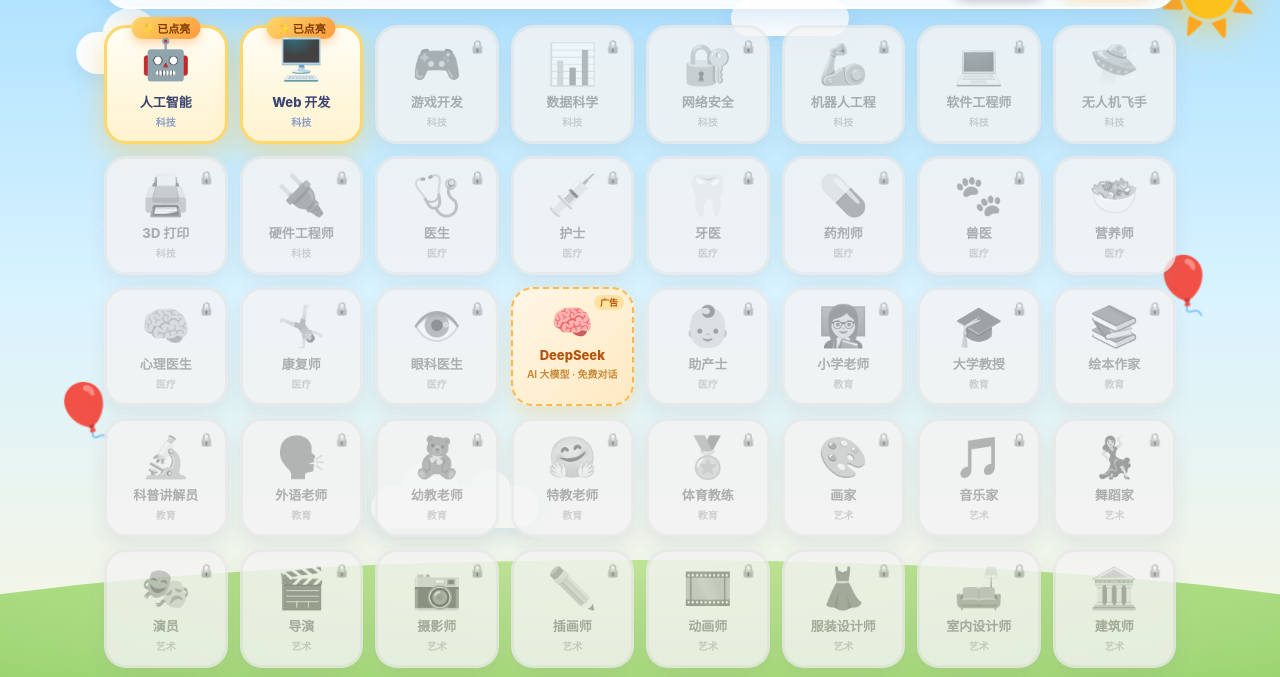
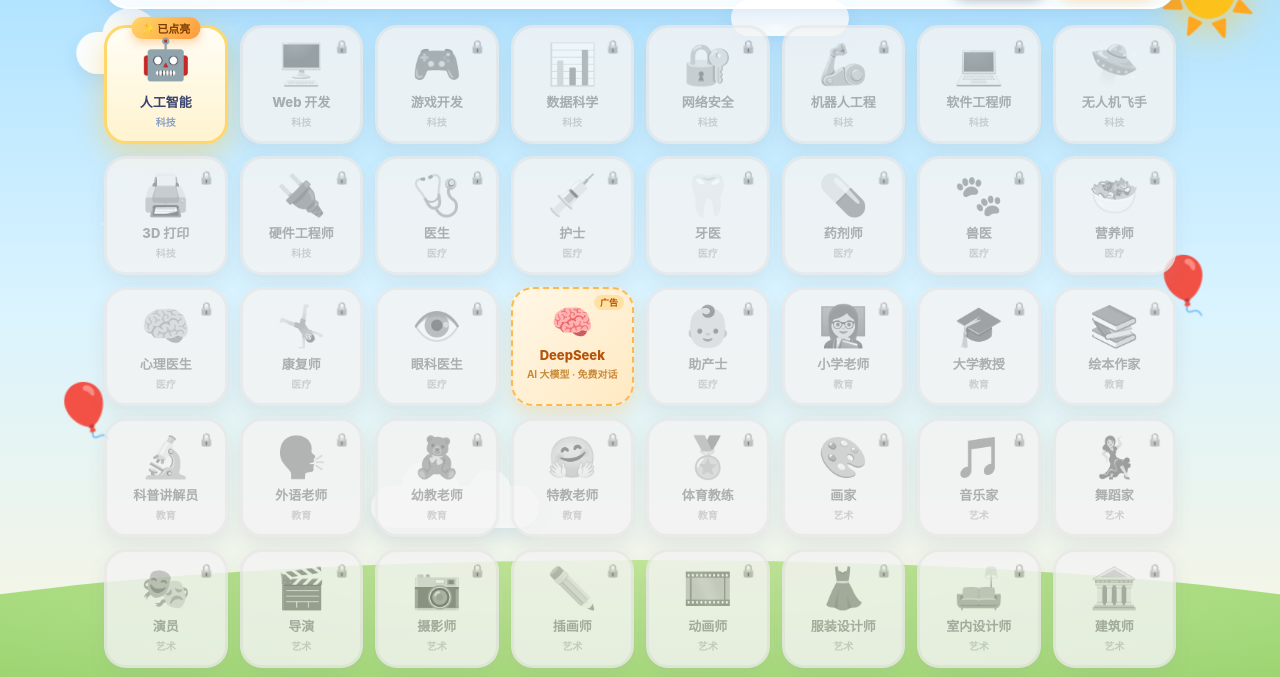
Before and after one commit to jiangsongyi0204/ai4kids, a website: page public/index.html in a window 1280 px wide. Shown: the part 64-741 px from the top of the page. Drawn offline with Linux system fonts and the light colour scheme.

Commit message:
web开发非点亮

```diff
--- a/public/index.html
+++ b/public/index.html
@@ -195,8 +195,8 @@ const JOBS = [
 const KEY_UNLOCKED = 'career101_unlocked';
 const KEY_DONE     = 'career101_done';
 
-/* 已解锁的职业（今天只点亮 Web 开发，未来的可在这里手动加） */
-const UNLOCKED = ['web-development', 'artificial-intelligence'];
+/* 已解锁的职业（点亮 = 可点击进入；未来的可在这里手动加） */
+const UNLOCKED = ['artificial-intelligence'];
 /* 每个职业已完成课程的年份集合：{ 'web-development': ['1989','1991',...] } */
 const DONE = load(KEY_DONE, {});
 
```
